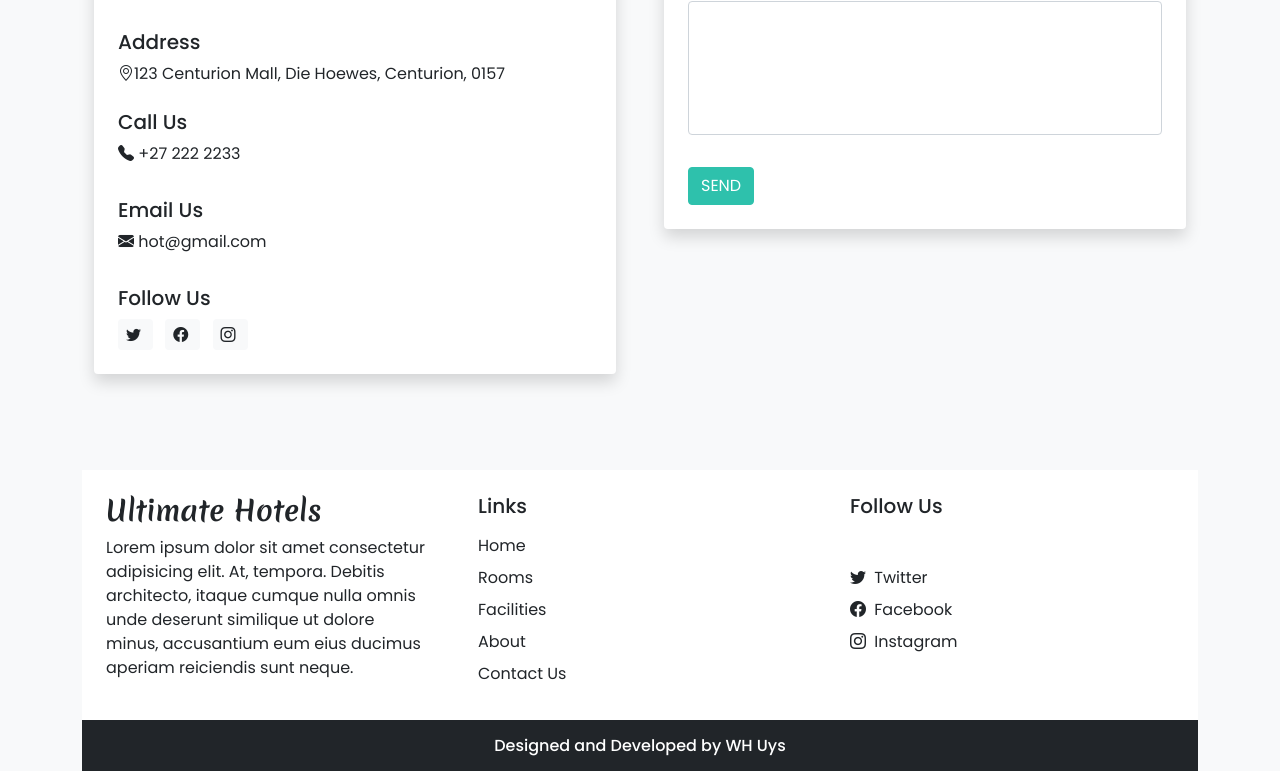
After one commit to Willemu/finalHotelBookingApp, a PHP site: page /contact.php in a window 1280 px wide. The commit adds this page. Shown: the part 605-1376 px from the top of the page. Run offline with PHP 8.4, Linux system fonts and the light colour scheme.

Commit message:
Contact page
Completed contact page

```diff
--- /dev/null
+++ b/Hotel Booking App/contact.php
@@ -0,0 +1,101 @@
+<!DOCTYPE html>
+<html lang="en">
+<head>
+    <meta charset="UTF-8">
+    <meta http-equiv="X-UA-Compatible">
+    <meta name="viewport" content="width=device-width, initial-scale=1.0">
+    <title>Ultimate Hotels - CONTACT US</title>
+    <link rel="stylesheet" href="https://cdn.jsdelivr.net/npm/swiper@9/swiper-bundle.min.css"/>
+    <?php require("modules/links.php"); ?>
+
+</head>
+
+<body class="bg-light">
+
+<?php require("modules/header.php"); ?>
+
+  <div class="my-5 px-4">
+    <h2 class="fw-bold h-font text-center">CONTACT US</h2>
+    <div class="h-line bg-dark"></div>
+    <p class="text-center mg-3">
+      Lorem ipsum dolor sit, amet consectetur adipisicing elit.
+      Ratione culpa explicabo, <br> nesciunt ipsa ad corrupti placeat
+      quidem quod eum modi.
+    </p>
+  </div>
+    <div class="container">
+      <div class="row">
+        <div class="col-lg-6 col-md-6 mb-5 px-4">
+         <div class="bg-white rounded shadow p-4">
+           <iframe class="w-100 rounded mb-4" height="320px" src="https://www.google.com/maps/embed?pb=!1m18!1m12!1m3!1d3590.3745981358006!2d28.184208711464944!3d-25.857145677197334!2m3!1f0!2f0!3f0!3m2!1i1024!2i768!4f13.1!3m3!1m2!1s0x1e95643720fe0389%3A0xc941ff63540e5238!2sCenturion%20Mall!5e0!3m2!1sen!2sza!4v1682266601744!5m2!1sen!2sza"  loading="lazy" referrerpolicy="no-referrer-when-downgrade"></iframe>
+            <h5>Address</h5>
+            <a href="https://goo.gl/maps/47cKY34FL2s2Sgvy6" target="_blank" class="d-inline-block text-decoration-none text-dark">
+              <i class="bi bi-geo-alt"></i>123 Centurion Mall, Die Hoewes, Centurion, 0157
+            </a>
+            <br>
+            <br>
+            <h5>Call Us</h5>
+              <a href="Tel: +27 111 2233" class="d-inline-block mb-2 text-decoration-none text-dark"><i class="bi bi-telephone-fill"></i>
+              +27 222 2233
+              </a>
+            <br>
+            <br>
+            <h5>Email Us</h5>
+              <a href="email: hot@gmail.com" class="d-inline-block mb-2 text-decoration-none text-dark"><i class="bi bi-envelope-fill"></i>
+              hot@gmail.com
+              </a>
+              <br>
+              <br>
+            <h5>Follow Us</h5>
+               <a href="#" class="d-inline-block text-dark fs-5 me-2">
+                 <span class="badge bg-light text-dark fs p-2">
+                  <i class="bi bi-twitter me-1"></i>
+                 </span>
+               </a>
+               <a href="#" class="d-inline-block text-dark fs-5 me-2">
+                 <span class="badge bg-light text-dark fs p-2">
+                  <i class="bi bi-facebook me-1"></i>
+                 </span>
+               </a>
+               <a href="#" class="d-inline-block text-dark fs-5 me-2">
+                 <span class="badge bg-light text-dark fs p-2">
+                  <i class="bi bi-instagram me-1"></i>
+                 </span>
+               </a>
+
+        </div>
+        </div>
+      <div class="col-lg-6 col-md-6 mb-5 px-4">
+        <div class="bg-white rounded shadow p-4">
+          <form>
+            <h5>Send us a message</h5>
+              <div class="mb-3">
+                <label class="form-label" style="font-weight:500;">Name</label>
+                <input type="text" class="form-control shadow-none">
+              </div>
+              <div class="mb-3">
+                <label class="form-label" style="font-weight:500;">Email</label>
+                <input type="email" class="form-control shadow-none">
+              </div>
+              <div class="mb-3">
+                <label class="form-label" style="font-weight:500;">Subject</label>
+                <input type="text" class="form-control shadow-none">
+              </div>
+              <div class="mb-3">
+                <label class="form-label" style="font-weight:500;">Message</label>
+                <textarea class="form-control shadow-none" rows="5" style="resize: none;"></textarea>
+              </div>
+              <button type="submit" class="btn text-white custom-bg mt-3">SEND</button>
+          </form>
+        </div>
+
+        </div>
+      </div>
+
+
+<?php require("modules/footer.php"); ?>
+
+<?php require("modules/headerModals.php"); ?>
+
+</body>
+</html>
--- a/Hotel Booking App/facilities.php
+++ b/Hotel Booking App/facilities.php
@@ -5,6 +5,7 @@
     <meta http-equiv="X-UA-Compatible">
     <meta name="viewport" content="width=device-width, initial-scale=1.0">
     <title>Ultimate Hotels - FACILITIES</title>
+    <link rel="stylesheet" href="https://cdn.jsdelivr.net/npm/swiper@9/swiper-bundle.min.css"/>
     <?php require("modules/links.php"); ?>
 
     <style>
--- a/Hotel Booking App/modules/header.php
+++ b/Hotel Booking App/modules/header.php
@@ -17,7 +17,7 @@
           <a class="nav-link me-2" href="facilities.php">Facilities</a>
         </li>
         <li class="nav-item">
-          <a class="nav-link me-2" href="#">Contact Us</a>
+          <a class="nav-link me-2" href="contact.php">Contact Us</a>
         </li>
         <li class="nav-item">
           <a class="nav-link me-2" href="about.php">About</a>
--- a/Hotel Booking App/modules/headerModals.php
+++ b/Hotel Booking App/modules/headerModals.php
@@ -13,7 +13,7 @@
         <div class="mb-3">
           <label class="form-label">Email address</label>
           <input type="email" class="form-control shadow-none">
-       </div>
+        </div>
        <div class="mb-4">
           <label class="form-label">Password</label>
           <input type="password" class="form-control shadow-none">
```
